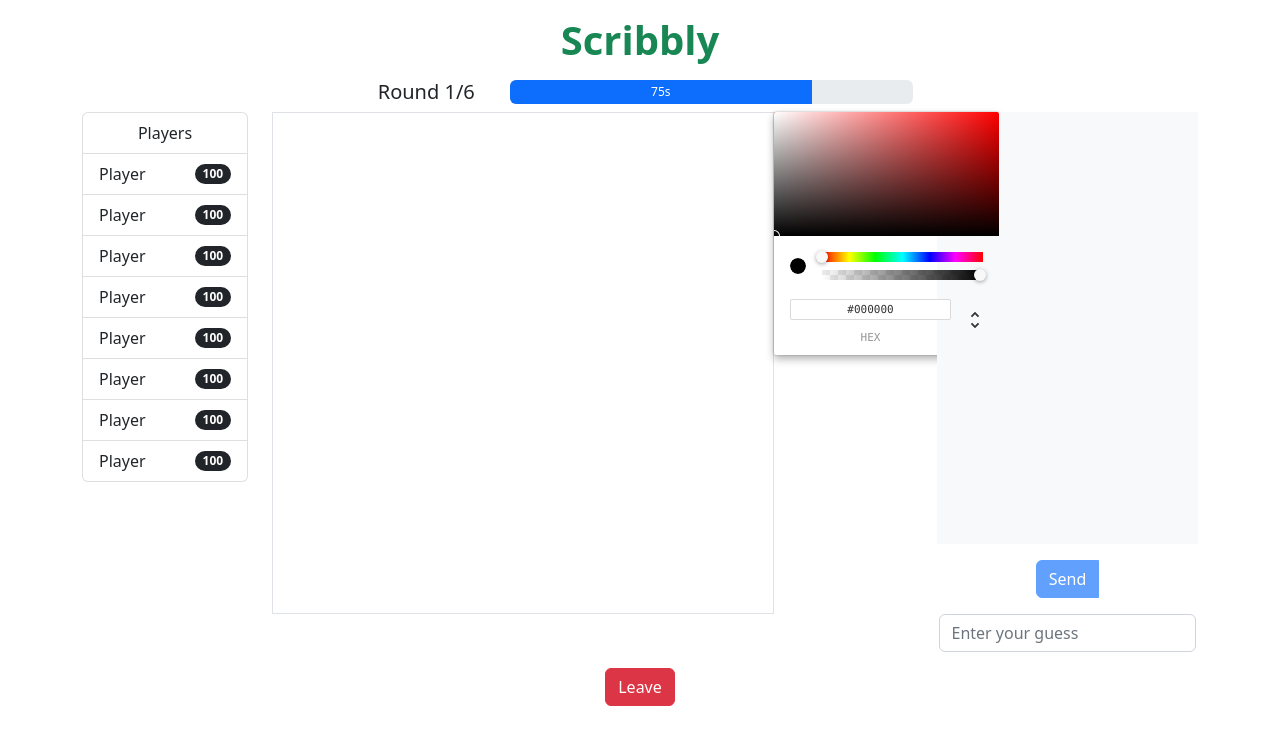
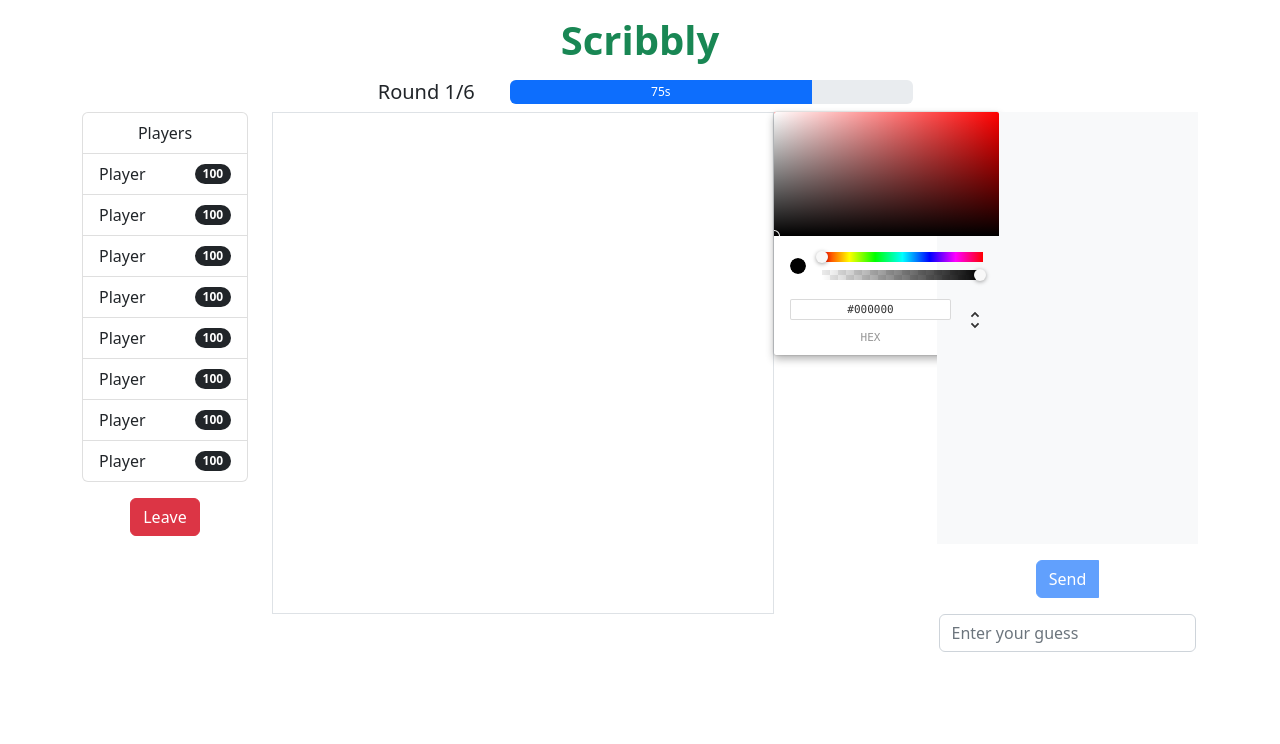
Before and after one commit to hynas321/Scribbly, a React (Vite) app in the folder react-app/: page /game in a window 1280 px wide. Shown: the top 744 px of the page. Built offline with nearby package versions, Linux system fonts and the light colour scheme.

Commit message:
Add control panel component with "leave" button that allows to leave the current game.

```diff
--- /dev/null
+++ b/react-app/src/components/ControlPanel.tsx
@@ -0,0 +1,19 @@
+import { Link } from "react-router-dom";
+import Button from "./Button";
+import config from "./../../config.json"
+
+function ControlPanel() {
+  return (
+    <>
+      <Link to={config.createGameClientEndpoint}>
+        <Button
+          text="Leave"
+          active={true}
+          type="danger"
+        />
+      </Link>
+    </>
+  )
+}
+
+export default ControlPanel;
--- a/react-app/src/components/views/MatchView.tsx
+++ b/react-app/src/components/views/MatchView.tsx
@@ -7,6 +7,7 @@
 import MatchInfo from '../MatchInfo';
 import { useState } from 'react';
 import { Player } from '../../redux/slices/player-slice';
+import ControlPanel from '../ControlPanel';
 
 function MatchView() {
   const player: Player = {
@@ -34,6 +35,7 @@
           <PlayerList
             players={players}
           />
+          <ControlPanel />
         </div>
         <div className="col-7">
           <Canvas />
@@ -41,15 +43,6 @@
         <div className="col-3">
           <Chat />
         </div>
-        <div>
-          <Link to={config.createGameClientEndpoint}>
-            <Button
-              text="Leave"
-              active={true}
-              type="danger"
-            />
-          </Link>
-        </div>
       </div>
     </div>
   )
```
